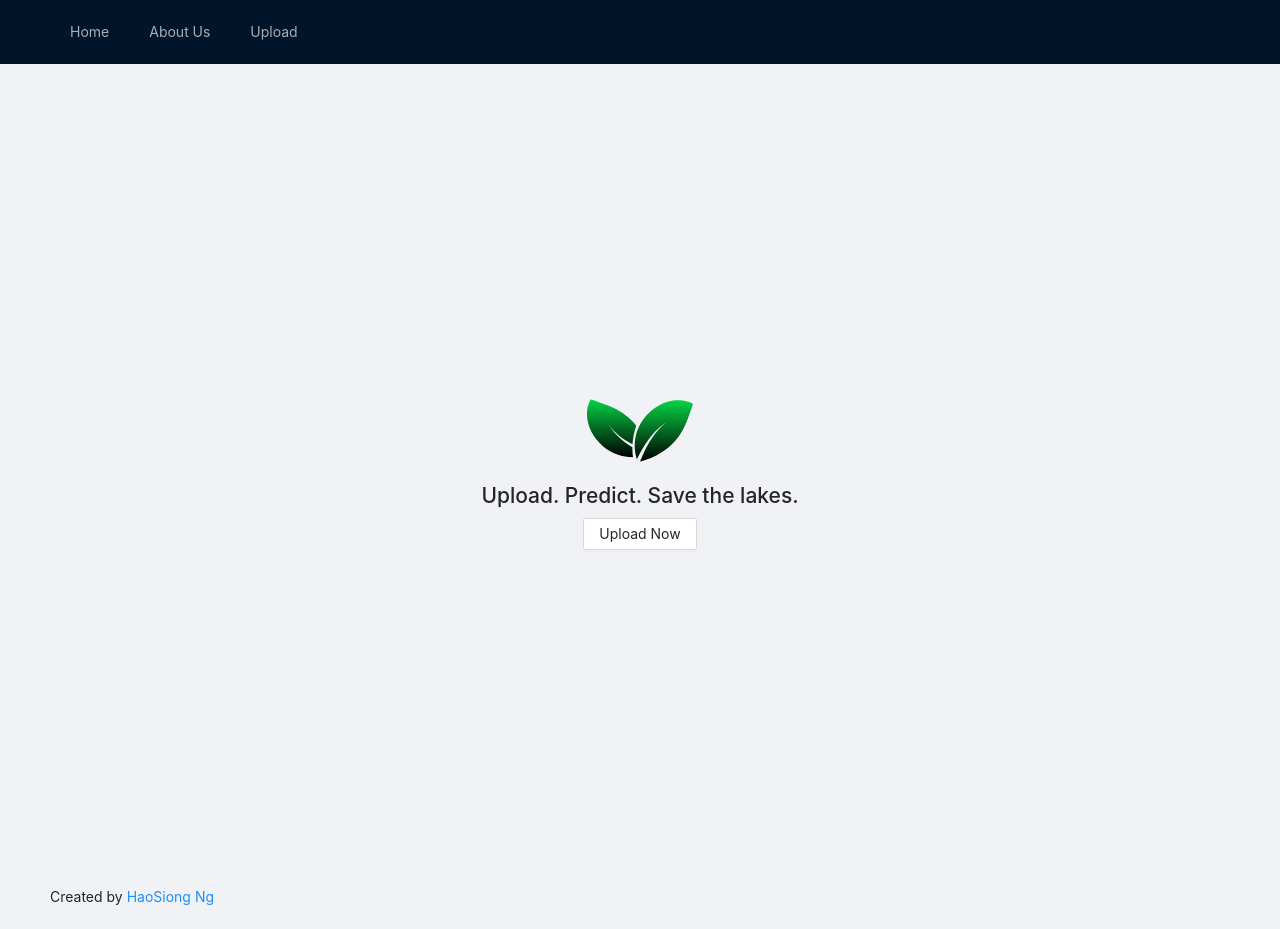
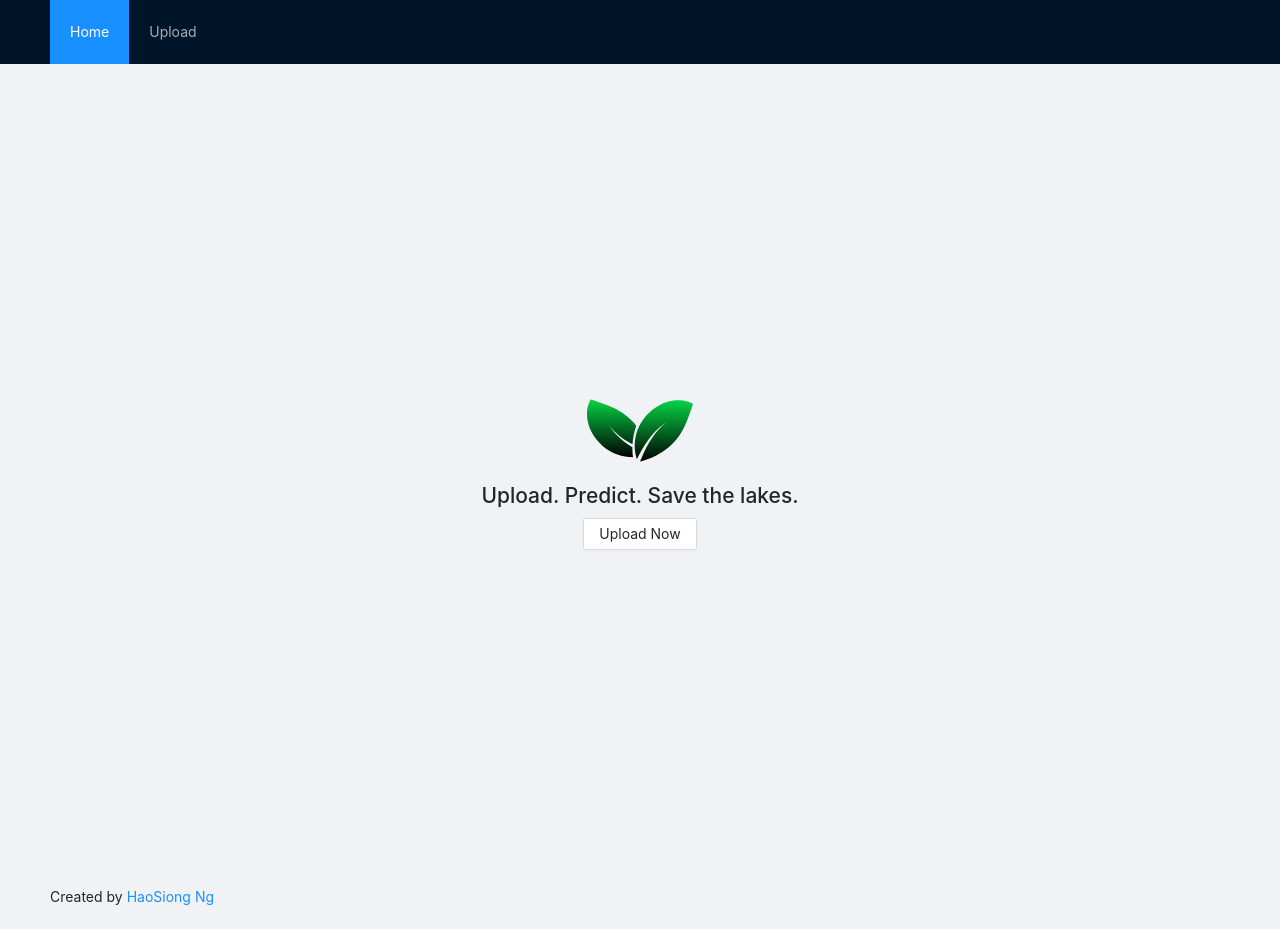
Before and after one commit to nghaosiong98/deepwater, a React (Create React App) app: page / in a window 1280 px wide. Built offline with nearby package versions, Linux system fonts and the light colour scheme.

Commit message:
fixed navbar selection highlight

```diff
--- a/src/components/app/App.jsx
+++ b/src/components/app/App.jsx
@@ -1,6 +1,5 @@
 import React from 'react';
 import { QueryClient, QueryClientProvider } from 'react-query';
-import { ReactQueryDevtools } from 'react-query/devtools';
 import Layout from '../layout/Layout';
 import Routes from '../routes';
 
@@ -11,7 +10,6 @@ function App() {
       <Layout>
         <Routes />
       </Layout>
-      <ReactQueryDevtools initialIsOpen={false} />
     </QueryClientProvider>
   );
 }
--- /dev/null
+++ b/src/components/header/header.action.js
@@ -0,0 +1,8 @@
+const HEADER = 'HEADER';
+
+export const SET_PAGE_INDEX = `${HEADER}/SET_PAGE_INDEX`;
+
+export const setPageIndex = (index) => ({
+  type: SET_PAGE_INDEX,
+  index,
+});
--- a/src/components/header/header.jsx
+++ b/src/components/header/header.jsx
@@ -1,12 +1,48 @@
 import React from 'react';
-import { PageHeader } from 'antd';
+import PropTypes from 'prop-types';
+import { connect } from 'react-redux';
+import { Menu } from 'antd';
+import { Link } from 'react-router-dom';
+import { setPageIndex } from './header.action';
 import './header.css';
 
-const Header = () => (
-  <PageHeader
-    className="page-header"
-    title="title"
-  />
+export const menuItems = [
+  {
+    label: 'Home',
+    path: '/',
+    index: 0,
+  },
+  {
+    label: 'Upload',
+    path: '/upload',
+    index: 1,
+  },
+];
+
+const Header = ({ pageIndex, onSetPageIndex }) => (
+  <Menu theme="dark" mode="horizontal" selectedKeys={[pageIndex]}>
+    {menuItems.map((item) => (
+      <Menu.Item
+        key={item.index}
+        onClick={() => onSetPageIndex(item.index.toString(10))}
+      >
+        <Link to={item.path}>{item.label}</Link>
+      </Menu.Item>
+    ))}
+  </Menu>
 );
 
-export default Header;
+Header.propTypes = ({
+  pageIndex: PropTypes.number,
+  onSetPageIndex: PropTypes.func,
+});
+
+const mapStateToProps = (state) => ({
+  pageIndex: state.headerReducer.pageIndex,
+});
+
+const mapDispatchToProps = (dispatch) => ({
+  onSetPageIndex: (index) => dispatch(setPageIndex(index)),
+});
+
+export default connect(mapStateToProps, mapDispatchToProps)(Header);
--- /dev/null
+++ b/src/components/header/header.reducer.js
@@ -0,0 +1,21 @@
+import {
+  SET_PAGE_INDEX,
+} from './header.action';
+
+const initialState = {
+  pageIndex: '0',
+};
+
+const reducer = (state = initialState, action) => {
+  switch (action.type) {
+    case SET_PAGE_INDEX:
+      return {
+        ...state,
+        pageIndex: action.index,
+      };
+    default:
+      return state;
+  }
+};
+
+export default reducer;
--- a/src/components/layout/Layout.jsx
+++ b/src/components/layout/Layout.jsx
@@ -1,19 +1,28 @@
 import React from 'react';
 import Proptypes from 'prop-types';
-import { Layout as AntLayout, Menu } from 'antd';
-import { Link } from 'react-router-dom';
+import { connect } from 'react-redux';
+import { Layout as AntLayout } from 'antd';
+import { useLocation } from 'react-router-dom';
+import NavBar, { menuItems } from '../header/header';
+import { setPageIndex } from '../header/header.action';
 import './Layout.css';
 
 const { Header, Content, Footer } = AntLayout;
 
-const Layout = ({ children }) => (
+const Layout = ({ children, onSetPageIndex }) => {
+  const location = useLocation();
+
+  React.useEffect(() => {
+    const currentPath = menuItems.filter((item) => item.path === location.pathname);
+    if (currentPath.length > 0) {
+      onSetPageIndex(currentPath[0].index.toString(10));
+    }
+  }, [location]);
+
+  return (
     <AntLayout>
       <Header>
-      <Menu theme="dark" mode="horizontal">
-        <Menu.Item key="1"><Link to="/">Home</Link></Menu.Item>
-        <Menu.Item key="2"><Link to="/about">About Us</Link></Menu.Item>
-        <Menu.Item key="3"><Link to="/upload">Upload</Link></Menu.Item>
-      </Menu>
+        <NavBar />
       </Header>
       <Content style={{ padding: '0 50px' }}>
         { children }
@@ -29,9 +38,15 @@ const Layout = ({ children }) => (
       </Footer>
     </AntLayout>
   );
+};
 
 Layout.propTypes = ({
   children: Proptypes.any,
+  onSetPageIndex: Proptypes.func,
 });
 
-export default Layout;
+const mapDispatchToProps = (dispatch) => ({
+  onSetPageIndex: (index) => dispatch(setPageIndex(index)),
+});
+
+export default connect(null, mapDispatchToProps)(Layout);
--- a/src/reducer.js
+++ b/src/reducer.js
@@ -1,9 +1,11 @@
 import { combineReducers } from 'redux';
 
 import uploadReducer from './components/upload/upload.reducer';
+import headerReducer from './components/header/header.reducer';
 
 const reducer = combineReducers({
   uploadReducer,
+  headerReducer,
 });
 
 export default reducer;
```
Lines whose indentation alone changed are shown as unchanged.
